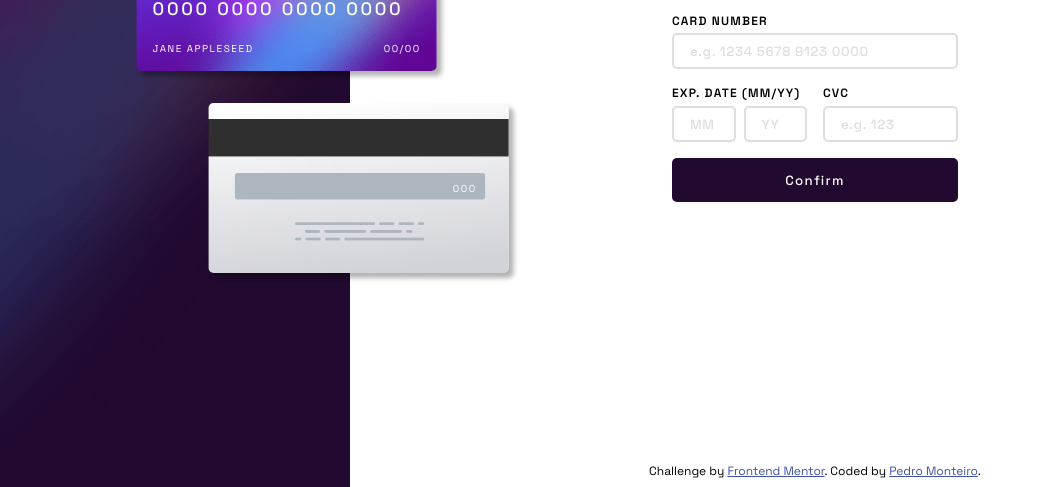
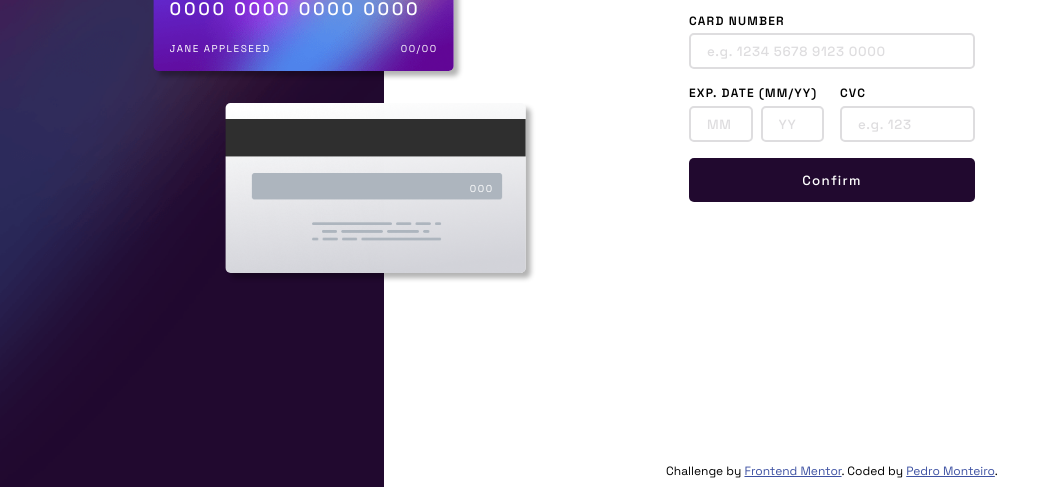
Before and after one commit to montteiropedro/card-details-form, a plain HTML site: page index.html in a window 1280 px wide. Shown: the part 313-800 px from the top of the page, without its empty margins (0-1060 px from the left). Drawn offline with Linux system fonts and the light colour scheme.

Commit message:
updates in aside container css

```diff
--- a/css/style.css
+++ b/css/style.css
@@ -26,6 +26,10 @@
   --font-lg: 1.125rem;
   --font-xl: 1.25rem;
   --font-2xl: 1.375rem;
+
+  /* Containers Width */
+  --aside-desktop-container-width: min(30%, 450px);
+  --aside-mobile-container-width: 40%;
 }
 
 html,
@@ -48,7 +52,7 @@ aside.container {
   position: relative;
   padding: 3rem;
   width: 100%;
-  height: 300px;
+  height: var(--aside-mobile-container-width);
   background: url("../assets/bg-main-desktop.png") no-repeat;
   background-size: cover;
 }
@@ -56,7 +60,7 @@ aside.container {
 @media only screen and (min-width: 913px) {
   aside.container {
     padding: 0;
-    width: 350px;
+    width: var(--aside-desktop-container-width);
     height: 100%;
   }
 }
@@ -233,7 +237,7 @@ main.container {
 
 @media only screen and (min-width: 913px) {
   main.container {
-    width: calc(100% - 350px);
+    width: calc(100% - var(--aside-desktop-container-width));
   }
 }
 
```
